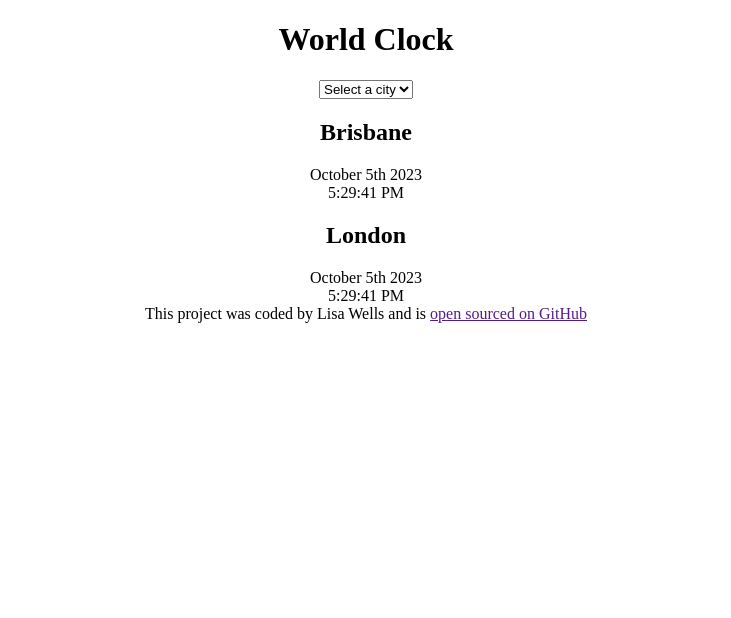
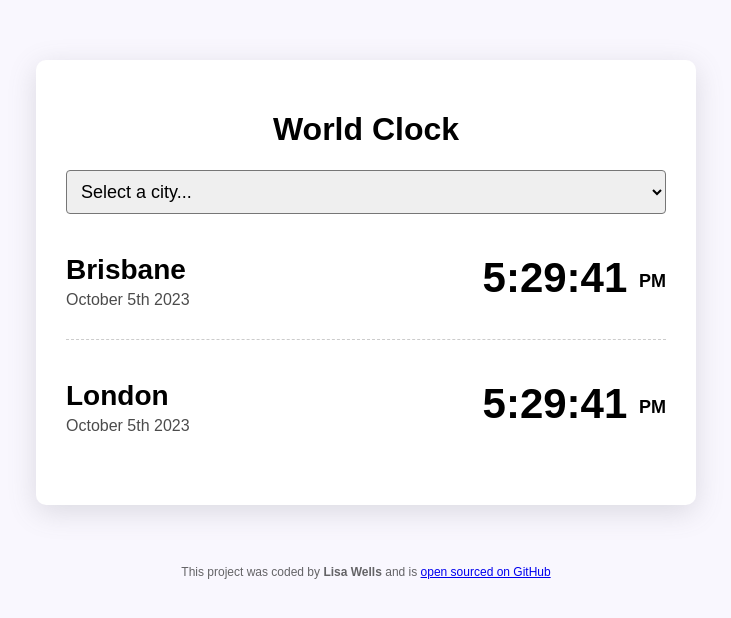
Before and after one commit to ma1aise/world-clock, a plain HTML site: page index.html in a window 1280 px wide. Shown: the whole page, without its empty margins (274-1005 px from the left). Drawn offline with nearby package versions, Linux system fonts and the light colour scheme.

Commit message:
Added styling

```diff
--- a/index.html
+++ b/index.html
@@ -14,28 +14,34 @@
 
       <h1>World Clock</h1>
       <select>
-        <option value="">Select a city</option>
+        <option value="">Select a city...</option>
         <option value="">Sydney</option>
         <option value="">Madrid</option>
         <option value="">Seoul</option>
       </select>
 
       <div class="city">
-        <h2>Brisbane</h2>
-        <div class="date">October 5th 2023</div>
-        <div class="time">5:29:41 PM</div>
+        <div>
+
+          <h2>Brisbane</h2>
+          <div class="date">October 5th 2023</div>
+        </div>
+        <div class="time">5:29:41 <small> PM </small></div>
       </div>
       <div class="city">
-        <h2>London</h2>
-        <div class="date">October 5th 2023</div>
-        <div class="time">5:29:41 PM</div>
+        <div>
+
+          <h2>London</h2>
+          <div class="date">October 5th 2023</div>
+        </div>
+        <div class="time">5:29:41 <small> PM </small></div>
       </div>
 
 
     </div>
     <footer>
-      This project was coded by Lisa Wells and is
-      <a href="" target="_blank">open sourced on GitHub</a>
+      This project was coded by <strong>Lisa Wells</strong> and is
+      <a href="https://github.com/ma1aise/world-clock" target="_blank">open sourced on GitHub</a>
     </footer>
     <script src="src/script.js"></script>
   </body>
--- a/src/style.css
+++ b/src/style.css
@@ -1,7 +1,64 @@
+body {
+  background-color: #f9f7fe;
+  font-family: sans-serif;
+}
+
+h2 {
+  margin: 0 0 5px;
+  font-size: 28px;
+}
+
+select {
+  display: block;
+  width: 100%;
+  font-size: 18px;
+  border-radius: 4px;
+  padding: 10px;
+}
+
 h1 {
   text-align: center;
+  font-size: 32px;
 }
 
-body {
+.container {
+  max-width: 600px;
+  margin: 60px auto;
+  background: white;
+  padding: 30px;
+  box-shadow: rgba(100, 100, 111, 0.2) 0px 7px 29px 0px;
+  border-radius: 10px;
+}
+
+.city {
+  display: flex;
+  margin: 10px 0;
+  justify-content: space-between;
+  padding: 30px 0;
+  border-bottom: 1px dashed rgba(0, 0, 0, 0.2);
+}
+
+.city:last-child {
+  border: none;
+}
+
+.date {
+  opacity: 0.7;
+}
+
+.time {
+  font-size: 42px;
+  font-weight: bold;
+}
+
+.time small {
+  font-size: 18px;
+  vertical-align: middle;
+  line-height: 42px;
+}
+
+footer {
   text-align: center;
+  font-size: 12px;
+  color: rgba(0, 0, 0, 0.6);
 }
```
